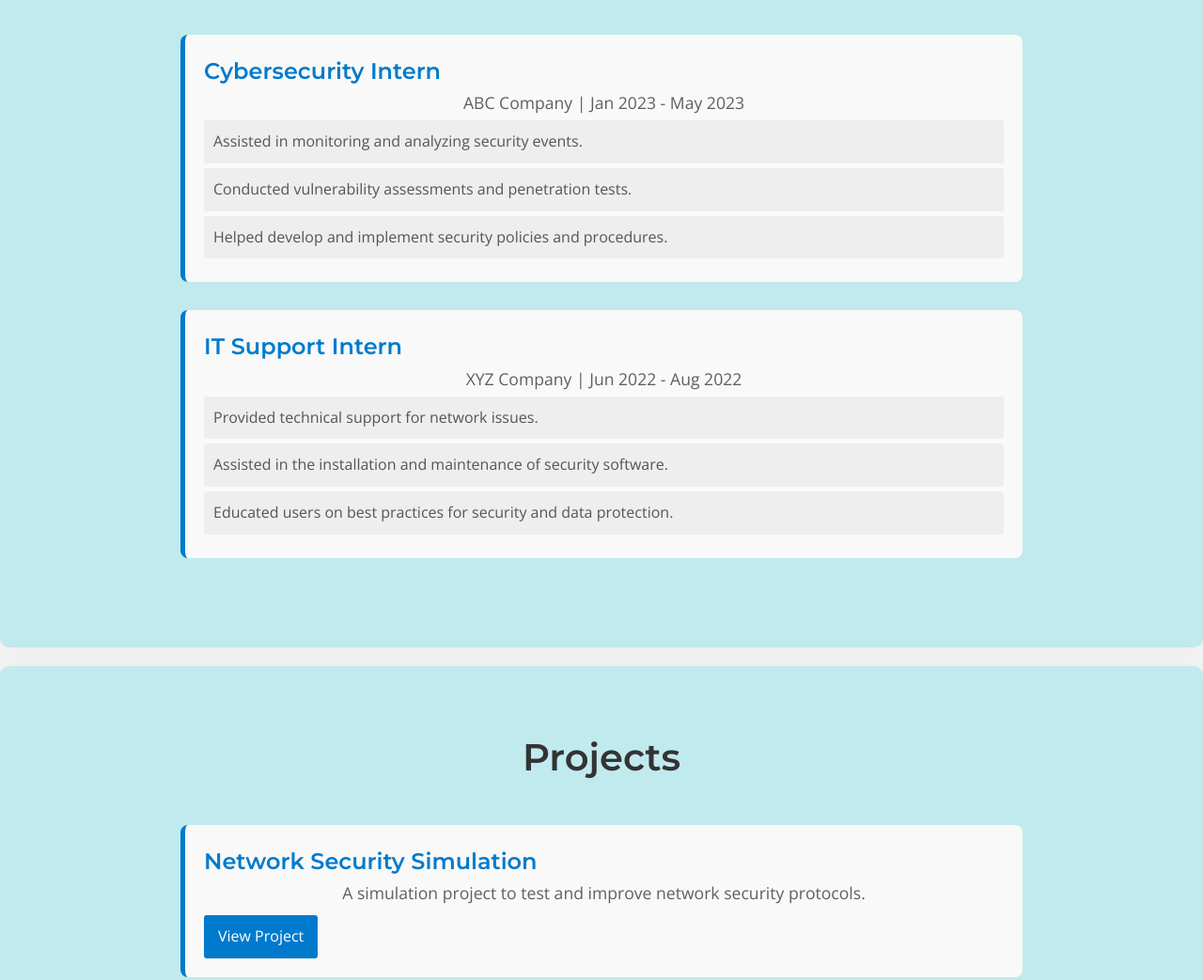
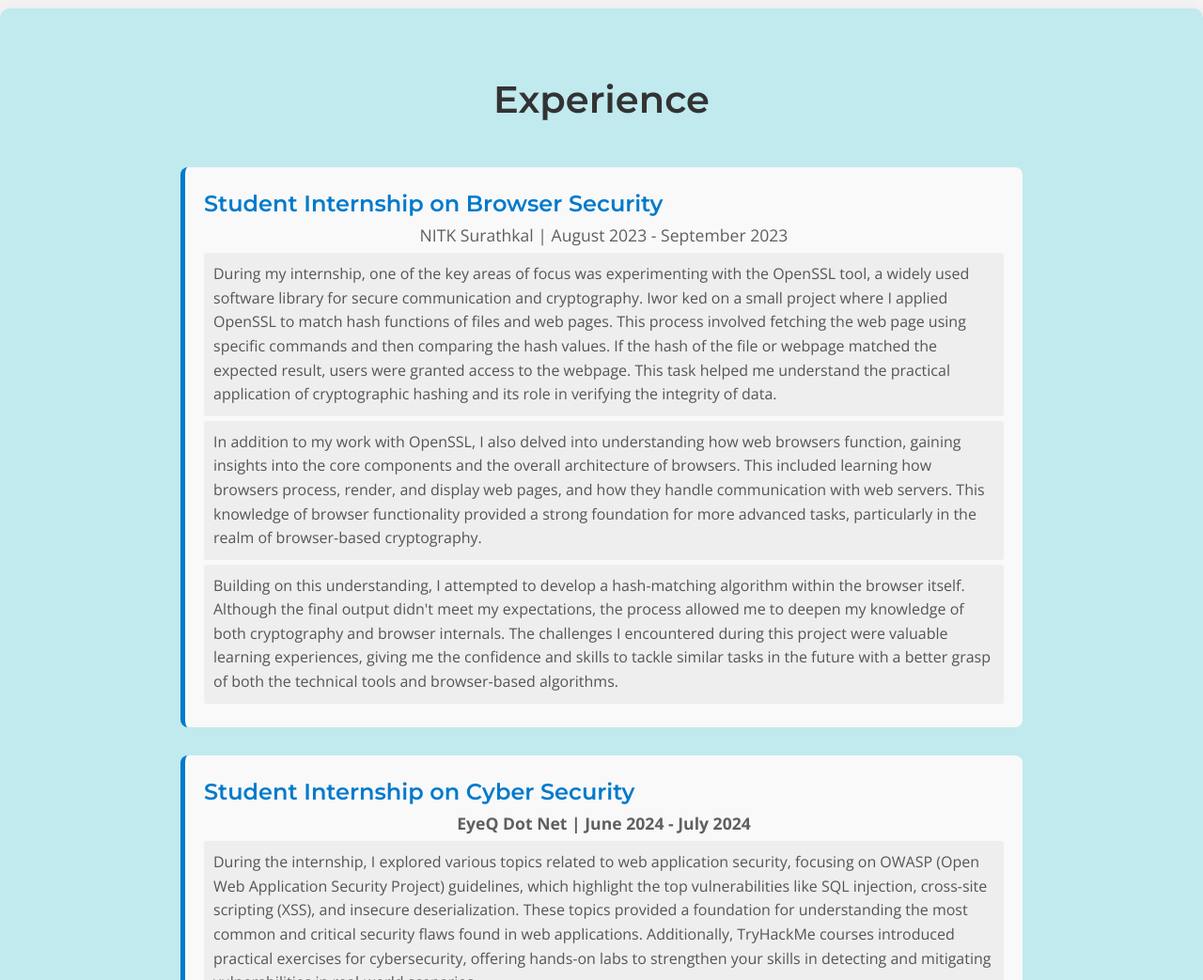
Before and after one commit to Poorna2604/Poorna2604.github.io, a plain HTML site: page index.html in a window 1280 px wide. Shown: the part 1144-2187 px from the top of the page at 94% size. Drawn offline with nearby package versions, Linux system fonts and the light colour scheme.

Commit message:
Update index.html

```diff
--- a/index.html
+++ b/index.html
@@ -30,28 +30,37 @@
     <section id="about" class="about">
         <div class="container">
             <h2>About Me</h2>
-            <p>I'm a dedicated cybersecurity student with a strong foundation in network security, vulnerability assessments, and burpsuit usage. I am passionate about protecting systems and data from cyber threats and enjoy solving complex security challenges.</p>
+            <p>I'm a dedicated cybersecurity student with a strong foundation in network security, vulnerability assessments, and burpsuit usage. I am passionate about protecting systems and data from cyber threats and enjoy solving complex security challenges.I have earned global certifications in JavaScript, Network Security, and Python through Certiport, showcasing my commitment to advancing my technical expertise. I'm passionate about technology and always eager to learn more. With experience in front-end web development using HTML, CSS, and JavaScript, I am also skilled in Object-Oriented Programming with Java and have a strong foundation in Data Structures and Algorithms. Outside of my technical pursuits, I enjoy spending my college days with friends, often sharing a cup of tea in the evening, and staying active by playing badminton.</p>
         </div>
     </section>
     <section id="experience" class="experience">
         <div class="container">
             <h2>Experience</h2>
             <div class="job">
-                <h3>Cybersecurity Intern</h3>
-                <p>ABC Company | Jan 2023 - May 2023</p>
+                <h3>Student Internship on Browser Security</h3>
+                <p>NITK Surathkal | August 2023 - September 2023</p>
                 <ul>
-                    <li>Assisted in monitoring and analyzing security events.</li>
-                    <li>Conducted vulnerability assessments and penetration tests.</li>
-                    <li>Helped develop and implement security policies and procedures.</li>
+                    <li>During my internship, one of the key areas of focus was experimenting with the OpenSSL tool, a widely used software library for secure communication and cryptography. Iwor ked on a small project where I applied OpenSSL to match hash functions of files and web pages. This process involved fetching the web page using specific commands and then comparing the hash values. If the hash of the file or webpage matched the expected result, users were granted access to the webpage. This task helped me understand the practical application of cryptographic hashing and its role in verifying the integrity of data.</li>
+                    <li>In addition to my  work with OpenSSL, I also delved into understanding how web browsers function, gaining insights into the core components and the overall architecture of browsers. This included learning how browsers process, render, and display web pages, and how they handle communication with web servers. This knowledge of browser functionality provided a strong foundation for more advanced tasks, particularly in the realm of browser-based cryptography.</li>
+                    <li>Building on this understanding, I attempted to develop a hash-matching algorithm within the browser itself. Although the final output didn't meet my expectations, the process allowed me to deepen my knowledge of both cryptography and browser internals. The challenges I encountered during this project were valuable learning experiences, giving me the confidence and skills to tackle similar tasks in the future with a better grasp of both the technical tools and browser-based algorithms.</li>
                 </ul>
             </div>
             <div class="job">
-                <h3>IT Support Intern</h3>
-                <p>XYZ Company | Jun 2022 - Aug 2022</p>
+                <h3>Student Internship on Cyber Security</h3>
+                <p><b>EyeQ Dot Net | June 2024 - July 2024</b></p>
                 <ul>
-                    <li>Provided technical support for network issues.</li>
-                    <li>Assisted in the installation and maintenance of security software.</li>
-                    <li>Educated users on best practices for security and data protection.</li>
+                    <li>During the internship, I explored various topics related to web application security, focusing on OWASP (Open Web Application Security Project) guidelines, which highlight the top vulnerabilities like SQL injection, cross-site scripting (XSS), and insecure deserialization. These topics provided a foundation for understanding the most common and critical security flaws found in web applications. Additionally, TryHackMe courses introduced practical exercises for cybersecurity, offering hands-on labs to strengthen your skills in detecting and mitigating vulnerabilities in real-world scenarios.</li>
+                    <li>Burp Suite, a professional tool for penetration testing, was a key focus. Using its powerful features, I captured HTTP requests, altered them, and sent them back to the server to test how changes in the requests could potentially exploit vulnerabilities. This allowed me to understand how attackers might manipulate data and probe for weaknesses in web applications. I also learned how to use Burp Suite for automated scanning, analyzing traffic, and testing for security misconfigurations.</li>
+                    <li>Other techniques, such as Google Dorking, were covered, helping me to refine search queries to locate sensitive information that might be unintentionally exposed online. The combination of theoretical knowledge and practical assignments allowed me to develop a strong grasp of vulnerability detection and reporting, aligning my skills with industry standards in web application security.</li>
+                </ul>
+            </div>
+            <div class="job">
+                <h3>IT support Training and Internship</h3>
+                <p>Fuel | September 2024 - October 2024</p>
+                <ul>
+                    <li></li>
+                    <li></li>
+                    <li></li>
                 </ul>
             </div>
         </div>
```
